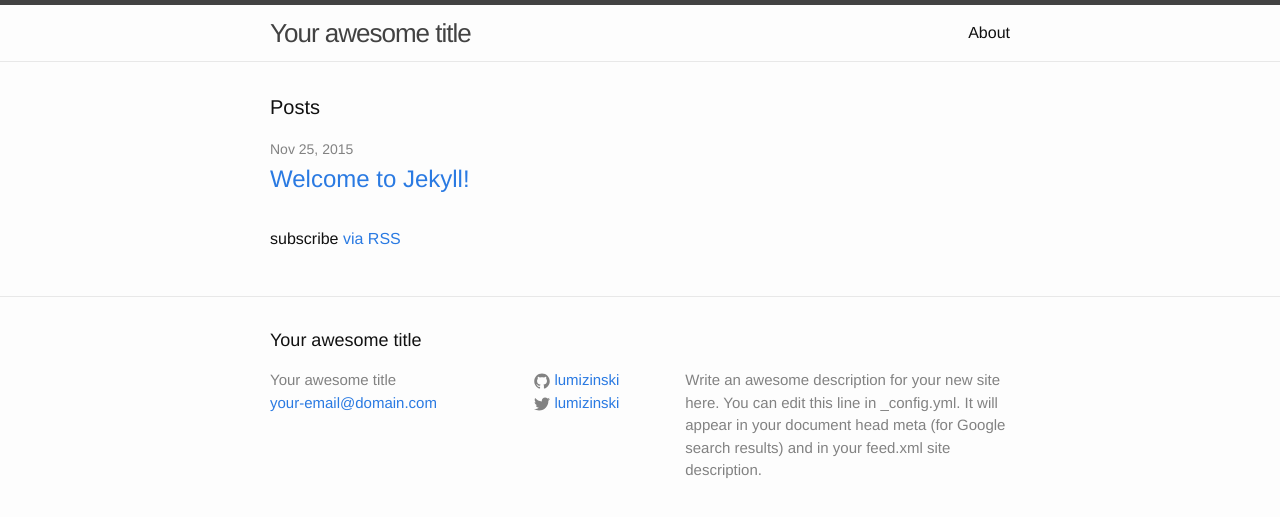
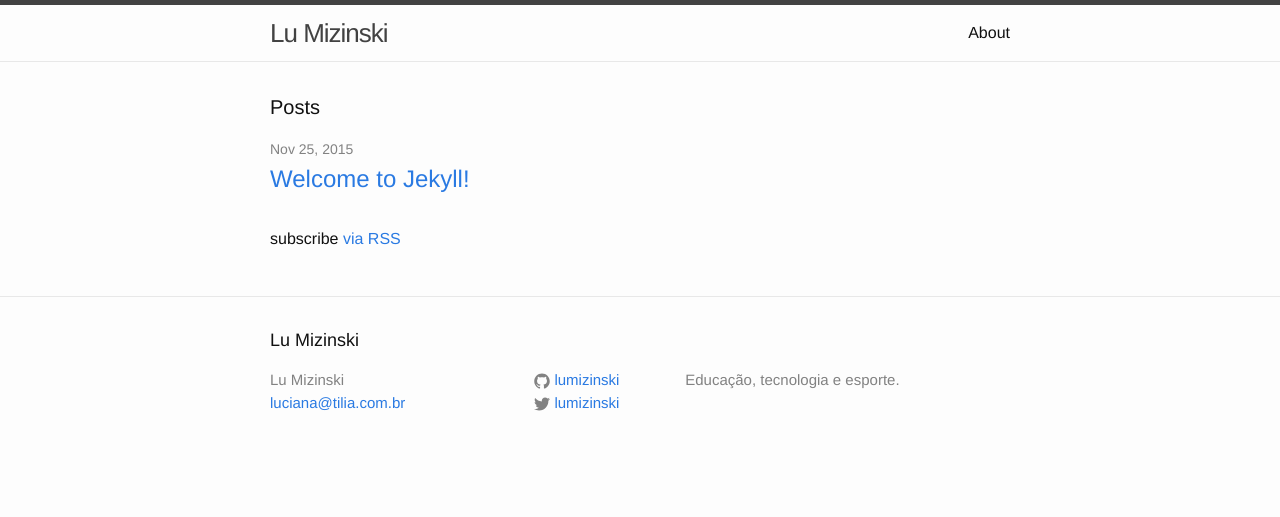
Before and after one commit to lumizinski/lumizinski.github.io, a Jekyll site: the page built from index.html, in a window 1280 px wide. Shown: the top 517 px of the page. Built offline with Jekyll 4.4.1, drawn with Linux system fonts in a browser that asks for light colours.

Commit message:
trocando nome e descricao

```diff
--- a/_config.yml
+++ b/_config.yml
@@ -6,14 +6,12 @@
 # 'jekyll serve'. If you change this file, please restart the server process.
 
 # Site settings
-title: Your awesome title
-email: your-email@domain.com
+title: Lu Mizinski
+email: luciana@tilia.com.br
 description: > # this means to ignore newlines until "baseurl:"
-  Write an awesome description for your new site here. You can edit this
-  line in _config.yml. It will appear in your document head meta (for
-  Google search results) and in your feed.xml site description.
+  Educação, tecnologia e esporte.
 baseurl: "" # the subpath of your site, e.g. /blog
-url: "http://yourdomain.com" # the base hostname & protocol for your site
+url: "http://lumizinski.github.io/"
 twitter_username: lumizinski
 github_username:  lumizinski
 
```
